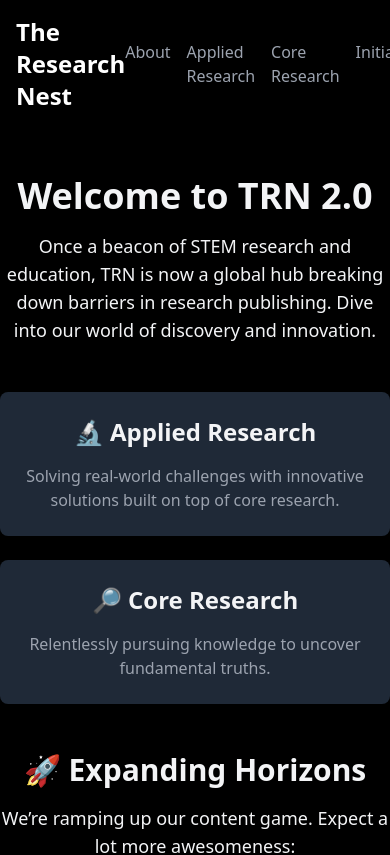
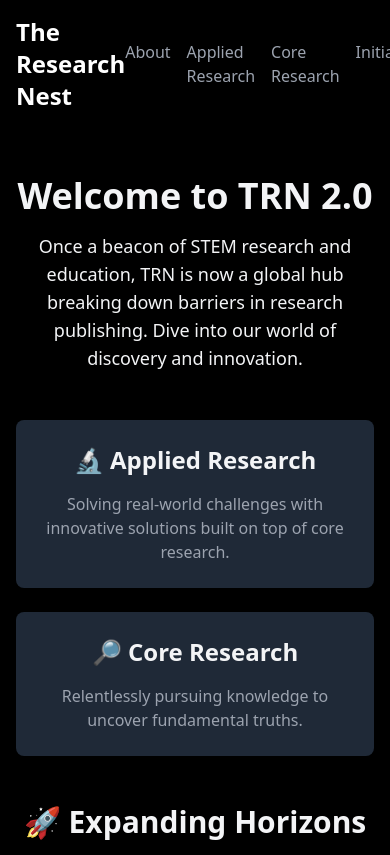
Before and after one commit to The-Research-Nest/The-Research-Nest.github.io, a SvelteKit app: page / in a window 390 px wide. Shown: the top 855 px of the page. Built offline with nearby package versions, Linux system fonts and the light colour scheme.

Commit message:
rsponsive

```diff
--- a/src/routes/+page.svelte
+++ b/src/routes/+page.svelte
@@ -21,7 +21,7 @@
         <div class="max-w-7xl mx-auto py-4 px-4 sm:px-6 lg:px-8 flex items-center justify-between">
             <h1 class="text-2xl font-bold text-white">The Research Nest</h1>
             <nav>
-                <ul class="flex space-x-4">
+                <ul class="flex space-x-4 md:space-x-6 lg:space-x-8">
                     <li><a href="#about" class="text-gray-400 hover:text-gray-100 smooth-transition">About</a></li>
                     <li><a href="#applied-research" class="text-gray-400 hover:text-gray-100 smooth-transition">Applied Research</a></li>
                     <li><a href="#core-research" class="text-gray-400 hover:text-gray-100 smooth-transition">Core Research</a></li>
@@ -34,7 +34,7 @@
 
     <!-- Main Content Section -->
     <main>
-        <div class="max-w-4xl mx-auto py-12 sm:px-6 lg:px-8 text-center">
+        <div class="max-w-4xl mx-auto py-12 px-4 sm:px-6 lg:px-8 text-center">
             <!-- Introduction Section -->
             <section id="about" class="mb-12">
                 <h2 class="text-4xl font-bold mb-4">Welcome to TRN 2.0</h2>
```
